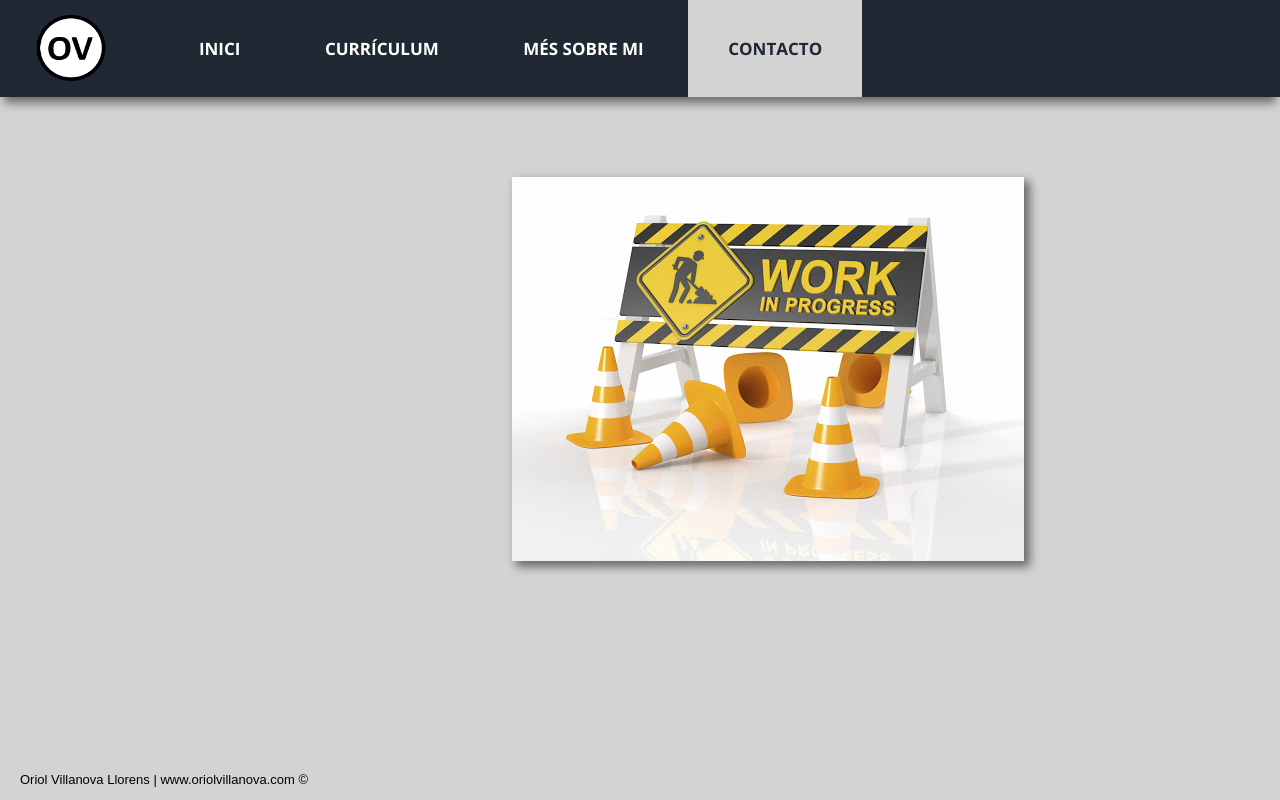
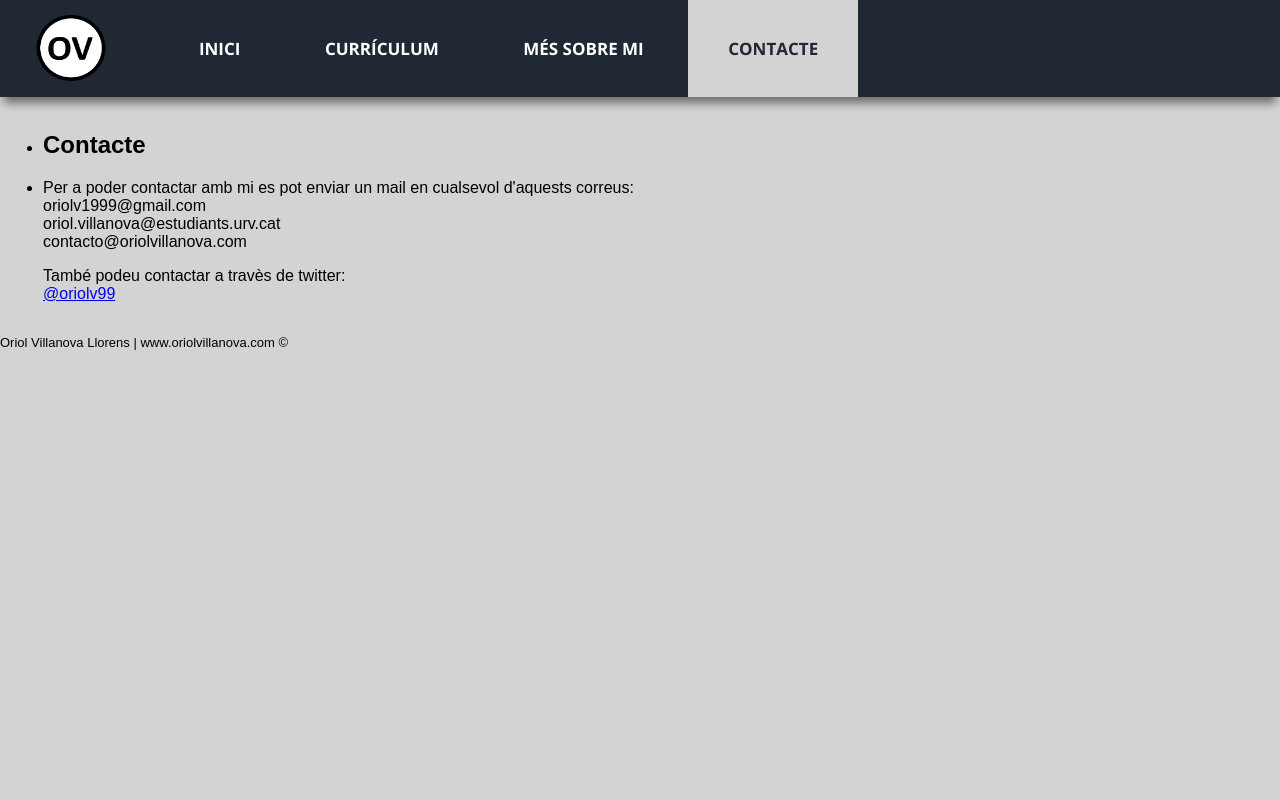
Before and after one commit to oriol-v-ll/web_personal, a PHP site: page /contacto.php in a window 1280 px wide; the page is wider, and only the part inside the window is pictured. Run offline with PHP 8.4, Linux system fonts and the light colour scheme.

Commit message:
Contacte acabat
Falta optimitzar per a dispositius mòbils

```diff
--- a/Style.css
+++ b/Style.css
@@ -21,11 +21,13 @@
 	margin-top: 50px;
 }
 
+
 /*Clase que solo se aplica en los elementos que tengan un párrafo */
 p.parrafos{
 	color: black;
 	font-size: small;
-	position: relative;
+	position: fixed;
+
 }
 
 
@@ -320,7 +322,7 @@ display: block;
 
 
 
-footer{
+.footer{
 	position: fixed;
 	left: 20px;
 	bottom: 0;
--- a/autor.php
+++ b/autor.php
@@ -39,7 +39,7 @@ autor.php v1.4
 			<li><a class='menu' href='index.php'><span>Inici</span></a></li>
 			<li class='active'><a class='menu' href='autor.php'><span>Currículum</span></a></li>
 			<li><a class='menu' href='mas_sobre_mi.php'><span>Més sobre mi</span></a></li>
-			<li class='last'><a class='menu' href='contacto.php'><span>Contacto</span></a></li>
+			<li class='last'><a class='menu' href='contacto.php'><span>Contacte</span></a></li>
 
 
 
--- a/contacto.php
+++ b/contacto.php
@@ -37,23 +37,47 @@ contacto.php v1.4
 			<li ><a class='menu' href='index.php'><span>Inici</span></a></li>
 			<li><a class='menu' href='autor.php'><span>Currículum</span></a></li>
 			<li><a class='menu' href='mas_sobre_mi.php'><span>Més sobre mi</span></a></li>
-			<li class='active' ><a class='menu' href='contacto.php'><span>Contacto</span></a></li>
+			<li class='active' ><a class='menu' href='contacte.php'><span>Contacte</span></a></li>
 
 
 
 		</ul>
 	</div>
 
-	<br><br><br><br>
+	<br><br><br><br><br><br>
 	<div id="EspaciadorLogin"></div>
-
 	<!--######-####-######-->
 	<table id="principal">
 	<tbody>
 	<tr>
 	<td id="left">
-		<img id="WIP" src="Imagenes/WIP.jpg"></img>
+		<ul>
+			<li>
+				<h2> Contacte
+			</li>
 
+			<li>
+		<p>
+			Per a poder contactar amb mi es pot enviar un mail en cualsevol d'aquests correus:
+
+			<br>
+			oriolv1999@gmail.com
+			<br>
+			oriol.villanova@estudiants.urv.cat
+			<br>
+			contacto@oriolvillanova.com
+
+			<br>
+
+			<p>
+			També podeu contactar a travès de twitter:
+			<br>
+			<a href="https://twitter.com/oriolv99" target="_blank"> @oriolv99 </a>
+			</p>
+		</p>
+
+		</li>
+		</ul>
 	</td>
 	<td id="right">
 
```
Also changed, not shown: other parts of Style.css (+1 -41 lines), index.php (+3 -7 lines), mas_sobre_mi.php (+2 -6 lines), 1 other file.
